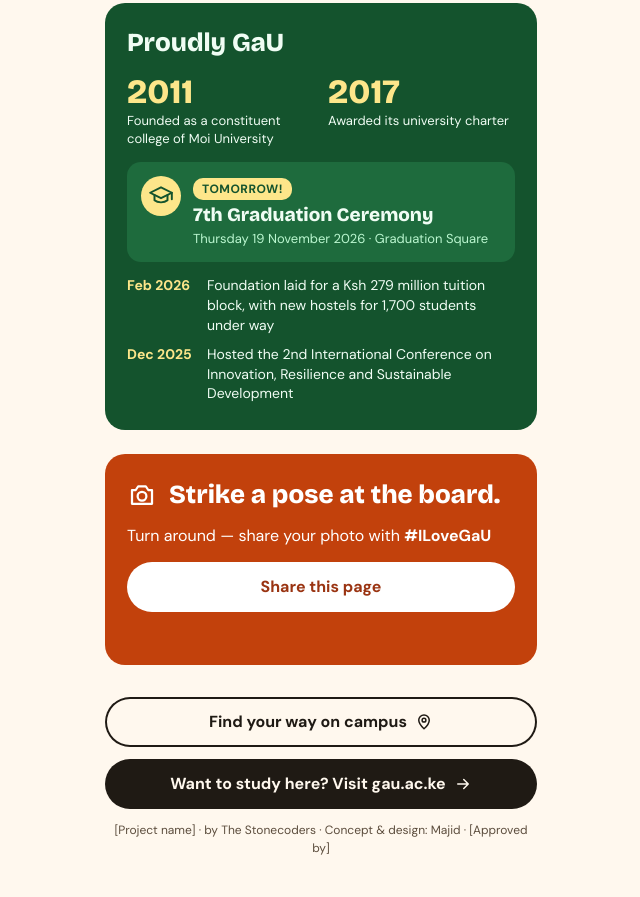
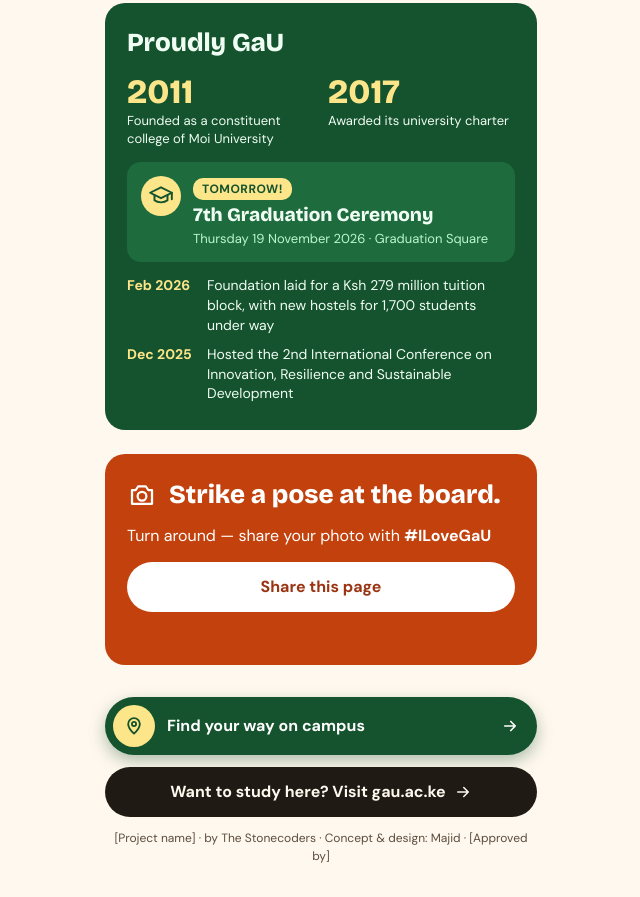
Before and after one commit to majidtech25/gau-qr-tour, a plain HTML site: page index.html in a window 1280 px wide. Shown: the part 1230-2127 px from the top of the page, without its empty margins (319-959 px from the left). Drawn offline with nearby package versions, Linux system fonts and the light colour scheme.

Commit message:
Make 'Find your way on campus' a real button, with motion
- Solid green, raised shadow, pin in a gold badge, arrow
- Pin hops every few seconds; light sweep across the button
- All buttons: sink on press; lift on hover (mouse only)
- No looping motion when the visitor prefers reduced motion

Co-Authored-By: Claude Opus 5.5 <noreply@anthropic.com>
Claude-Session: https://claude.ai/code/session_019395xUsvWvzmBPeKjfv8fN

```diff
--- a/css/style.css
+++ b/css/style.css
@@ -21,6 +21,8 @@
   --gold: #fde68a; /* numbers on green */
   --green-2: #1e6b3d; /* graduation highlight on green */
   --mint: #bbf7d0; /* small text on green */
+  --shadow-btn: 0 6px 16px rgba(20, 83, 45, 0.35); /* raised button */
+  --shine: rgba(255, 255, 255, 0.28); /* light sweep on the map button */
   --backdrop: rgba(20, 14, 8, 0.86); /* behind the enlarged photo */
   --card: #ffffff; /* enlarged photo card */
 
@@ -487,11 +489,6 @@ a {
   background: var(--ink);
   color: var(--sand);
 }
-.btn--outline {
-  background: transparent;
-  color: var(--ink);
-  box-shadow: inset 0 0 0 2px var(--ink);
-}
 .btn:focus-visible,
 .lang button:focus-visible {
   outline: 3px solid #fdba74;
@@ -678,3 +675,95 @@ body.has-viewer {
   font-weight: 700;
   color: var(--gold);
 }
+
+/* ---------- Button feel (all .btn) ----------
+   Press: sinks a little. Hover (mouse only): lifts. */
+.btn {
+  position: relative;
+  transition: transform 0.18s ease, box-shadow 0.18s ease, background-color 0.18s ease;
+  -webkit-tap-highlight-color: transparent;
+}
+.btn:active {
+  transform: translateY(1px) scale(0.98);
+}
+@media (hover: hover) {
+  .btn:hover {
+    transform: translateY(-2px);
+  }
+}
+
+/* ---------- "Find your way on campus" ---------- */
+.btn--map {
+  overflow: hidden;
+  justify-content: flex-start;
+  gap: 12px;
+  padding: 0 18px 0 8px;
+  min-height: 58px;
+  border-radius: 30px;
+  background: var(--green);
+  color: #fff;
+  box-shadow: var(--shadow-btn);
+}
+.btn__pin {
+  flex: 0 0 42px;
+  height: 42px;
+  border-radius: 50%;
+  display: grid;
+  place-items: center;
+  background: var(--gold);
+  color: var(--green);
+}
+.btn__label {
+  flex: 1;
+  text-align: left;
+}
+.btn__arrow {
+  transition: transform 0.18s ease;
+}
+.btn--map:active {
+  box-shadow: 0 2px 6px rgba(20, 83, 45, 0.35);
+}
+@media (hover: hover) {
+  .btn--map:hover {
+    box-shadow: 0 10px 22px rgba(20, 83, 45, 0.4);
+  }
+  .btn--map:hover .btn__arrow {
+    transform: translateX(4px);
+  }
+}
+
+/* Motion only for visitors who haven't asked their phone for less motion */
+@media (prefers-reduced-motion: no-preference) {
+  /* the pin hops every few seconds */
+  .btn__pin svg {
+    animation: pin-hop 3.2s ease-in-out infinite;
+  }
+  /* a light sweep crosses the button */
+  .btn--map::after {
+    content: "";
+    position: absolute;
+    top: 0;
+    bottom: 0;
+    left: -40%;
+    width: 30%;
+    background: linear-gradient(100deg, transparent, var(--shine), transparent);
+    transform: skewX(-18deg);
+    animation: shine 4.8s ease-in-out infinite;
+    pointer-events: none;
+  }
+  .btn--map:active .btn__pin svg {
+    animation: none;
+    transform: translateY(2px);
+  }
+}
+@keyframes pin-hop {
+  0%, 70%, 100% { transform: translateY(0); }
+  76% { transform: translateY(-5px); }
+  82% { transform: translateY(0); }
+  87% { transform: translateY(-2px); }
+  92% { transform: translateY(0); }
+}
+@keyframes shine {
+  0%, 55% { left: -40%; }
+  85%, 100% { left: 120%; }
+}
--- a/index.html
+++ b/index.html
@@ -340,26 +340,36 @@
 
     <!-- ============ 6. FOOTER ============ -->
     <footer class="footer">
-      <a
-        class="btn btn--outline"
-        href="https://majidtech25.github.io/gau-campus-map/"
-      >
-        <span data-i18n="footer.map">Find your way on campus</span>
+      <a class="btn btn--map" href="https://majidtech25.github.io/gau-campus-map/">
+        <span class="btn__pin" aria-hidden="true">
+          <svg
+            width="20"
+            height="20"
+            viewBox="0 0 24 24"
+            fill="none"
+            stroke="currentColor"
+            stroke-width="2.2"
+            stroke-linecap="round"
+            stroke-linejoin="round"
+          >
+            <path d="M12 21s-7-6.2-7-11.5A7 7 0 0 1 19 9.5C19 14.8 12 21 12 21z" />
+            <circle cx="12" cy="9.5" r="2.5" />
+          </svg>
+        </span>
+        <span class="btn__label" data-i18n="footer.map">Find your way on campus</span>
         <svg
+          class="btn__arrow"
           width="18"
           height="18"
           viewBox="0 0 24 24"
           fill="none"
           stroke="currentColor"
-          stroke-width="2"
+          stroke-width="2.2"
           stroke-linecap="round"
           stroke-linejoin="round"
           aria-hidden="true"
         >
-          <path
-            d="M12 21s-7-6.2-7-11.5A7 7 0 0 1 19 9.5C19 14.8 12 21 12 21z"
-          />
-          <circle cx="12" cy="9.5" r="2.5" />
+          <path d="M5 12h14M13 6l6 6-6 6" />
         </svg>
       </a>
       <a class="btn btn--dark" href="https://gau.ac.ke" rel="noopener">
```
